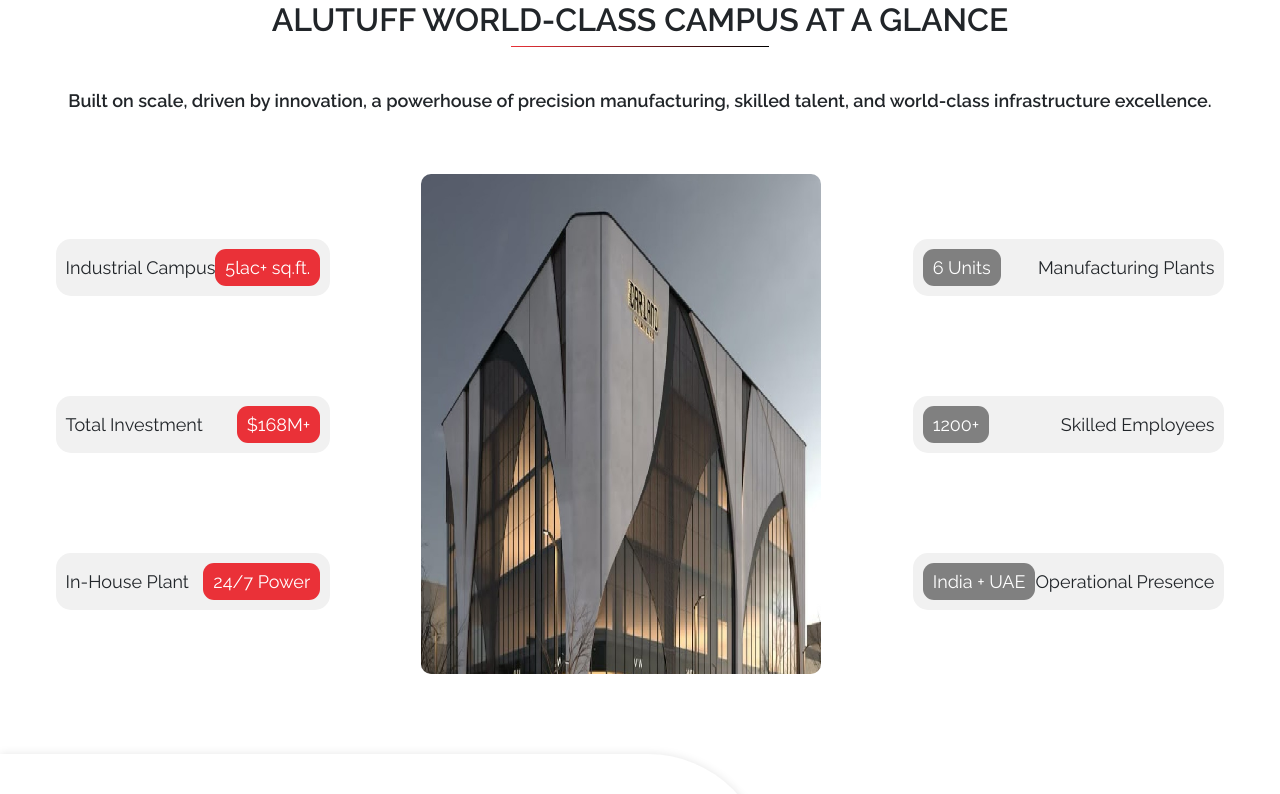
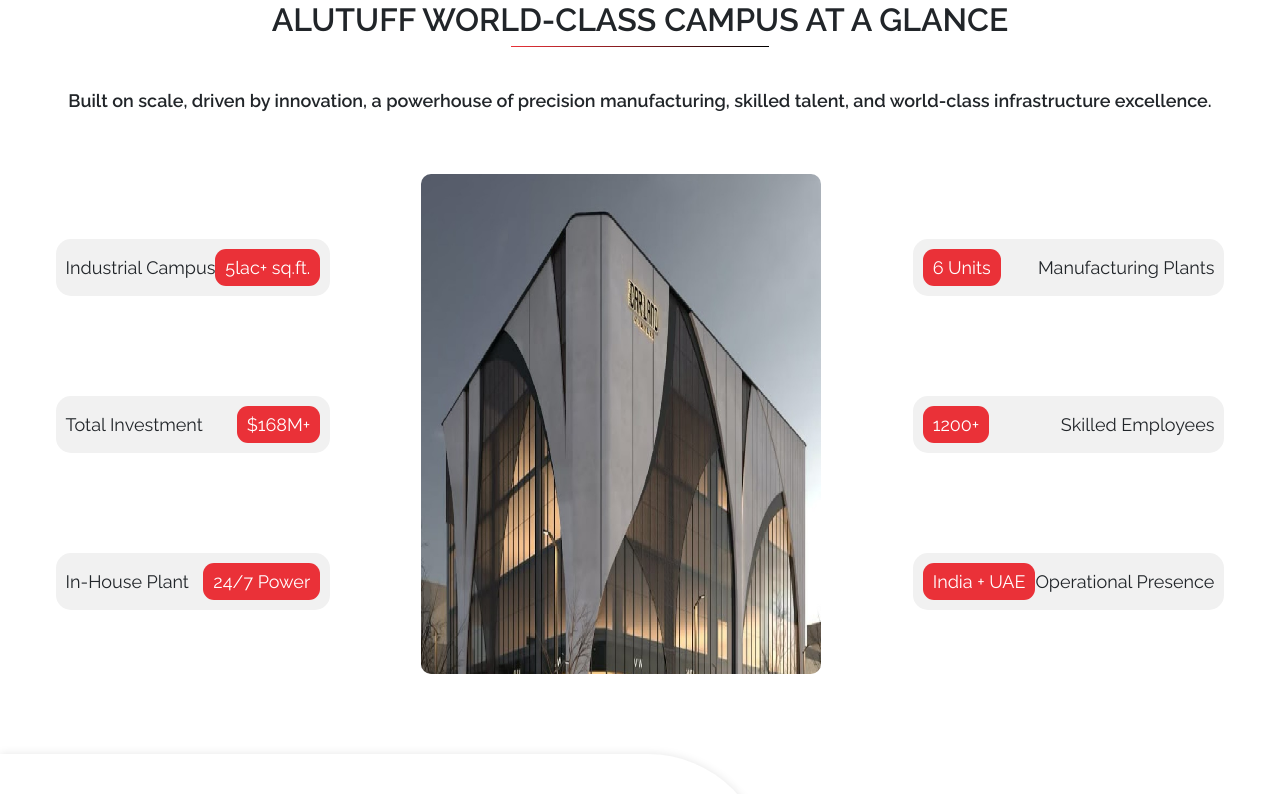
Before and after one commit to rishab-sudo/Alutuff-new, a React (Create React App) app: page /about in a window 1280 px wide. Shown: the part 1284-2078 px from the top of the page. Built offline with nearby package versions, Linux system fonts and the light colour scheme.

Commit message:
15july25

```diff
--- a/src/Pages/About.js
+++ b/src/Pages/About.js
@@ -149,9 +149,9 @@
 
           {/* Right Points */}
           <div className="glance-points glance-right">
-            <div className="point-box"><span style={{backgroundColor:"gray",color:"#fff", padding:"5px  10px", borderRadius:"11px",marginRight:"auto"}}>6 Units </span> Manufacturing Plants </div>
-            <div className="point-box"><span style={{backgroundColor:"gray",color:"#fff", padding:"5px  10px", borderRadius:"11px",marginRight:"auto"}}>1200+</span> Skilled Employees</div>
-            <div className="point-box"><span style={{backgroundColor:"gray",color:"#fff", padding:"5px  10px", borderRadius:"11px",marginRight:"auto"}}>India + UAE</span>  Operational Presence</div>
+            <div className="point-box"><span style={{backgroundColor:"#ea3138",color:"#fff", padding:"5px  10px", borderRadius:"11px",marginRight:"auto"}}>6 Units </span> Manufacturing Plants </div>
+            <div className="point-box"><span style={{backgroundColor:"#ea3138",color:"#fff", padding:"5px  10px", borderRadius:"11px",marginRight:"auto"}}>1200+</span> Skilled Employees</div>
+            <div className="point-box"><span style={{backgroundColor:"#ea3138",color:"#fff", padding:"5px  10px", borderRadius:"11px",marginRight:"auto"}}>India + UAE</span>  Operational Presence</div>
           </div>
 
           {/* Connecting Lines */}
```
